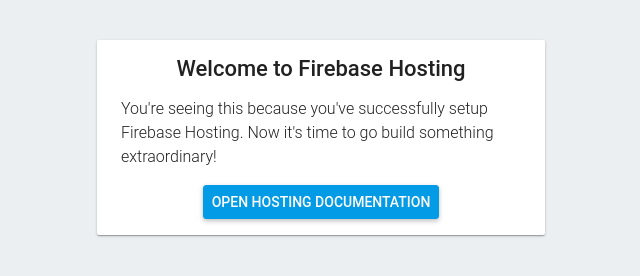
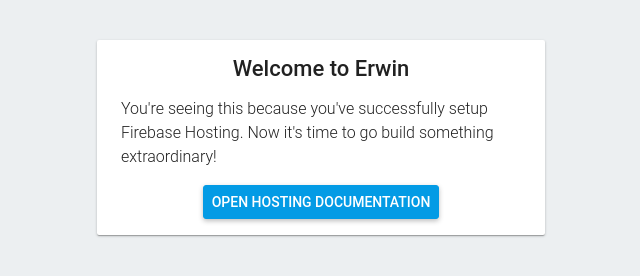
Before and after one commit to erwin-daza/polymer, a website: page index.html in a window 1280 px wide. Shown: the whole page, without its empty margins (319-959 px from the left). Drawn offline with Linux system fonts and the light colour scheme.

Commit message:
try erwin

```diff
--- a/index.html
+++ b/index.html
@@ -59,7 +59,7 @@
   </head>
   <body>
     <div id="message">
-      <h1>Welcome to Firebase Hosting</h1>
+      <h1>Welcome to Erwin</h1>
       <p>You're seeing this because you've successfully setup Firebase Hosting. Now it's time to go build something extraordinary!</p>
       <ul>
         <li><a target="_blank" href="https://firebase.google.com/docs/hosting/">Open Hosting Documentation</a></li>
```
